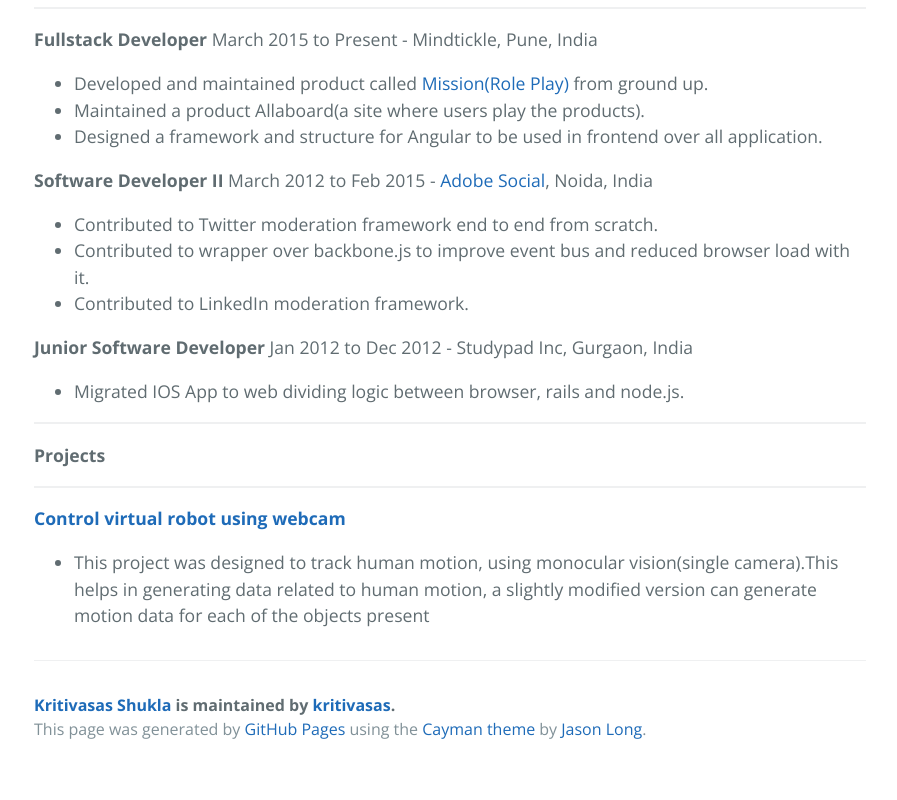
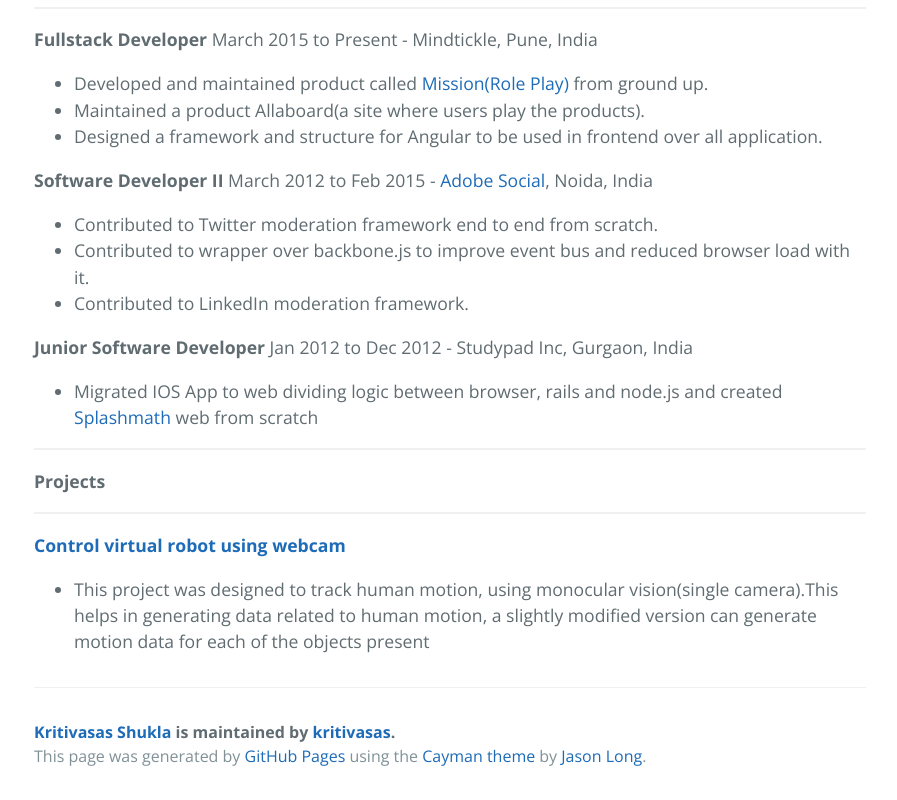
Before and after one commit to kritivasas/resume, a plain HTML site: page index.html in a window 1280 px wide. Shown: the part 1069-1869 px from the top of the page, without its empty margins (190-1087 px from the left). Before the commit the page ends 1842 px from the top, so only its background shows below. Drawn offline with nearby package versions, Linux system fonts and the light colour scheme.

```diff
--- a/index.html
+++ b/index.html
@@ -69,7 +69,7 @@
 <p><strong>Junior Software Developer</strong> Jan 2012 to Dec 2012 - Studypad Inc, Gurgaon, India</p>
 
 <ul>
-<li>Migrated IOS App to web dividing logic between browser, rails and node.js.</li>
+<li>Migrated IOS App to web dividing logic between browser, rails and node.js and created <a href="https://www.splashmath.com/">Splashmath</a> web from scratch</li>
 </ul>
 
 <hr>
```
Also changed, not shown: params.json (+1 -1 lines).
